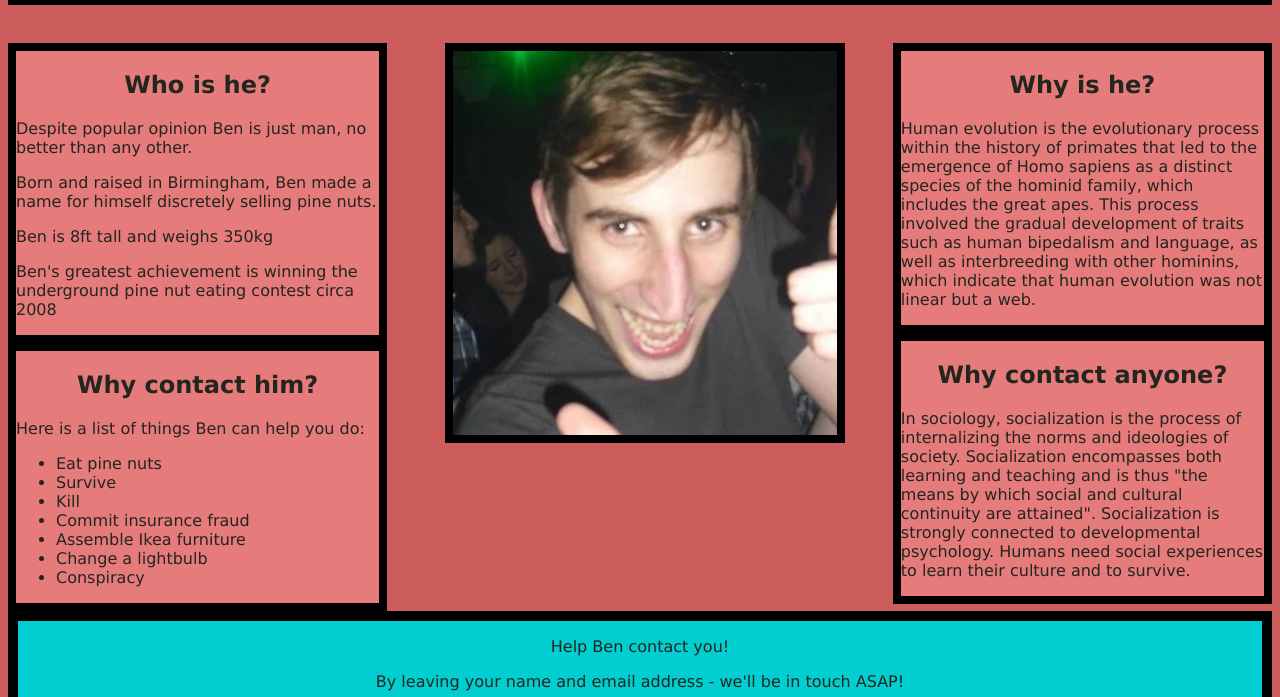
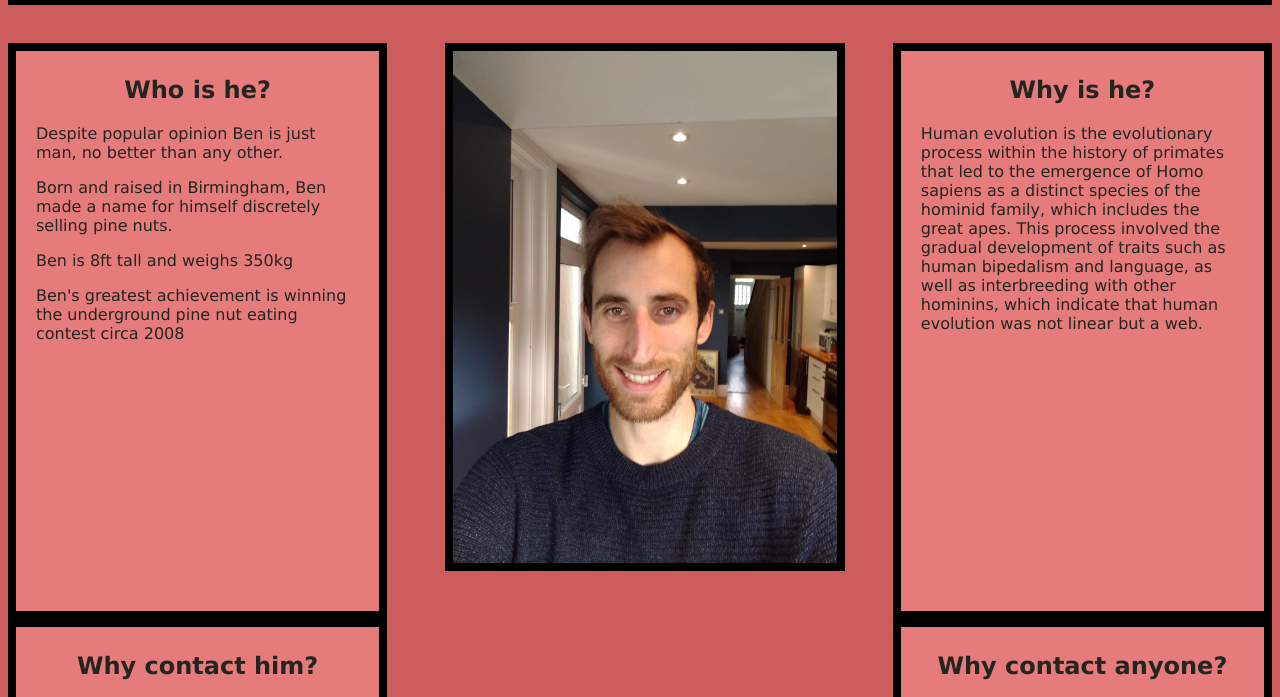
Before and after one commit to BGrowcott/MiniProject, a plain HTML site: page index.html in a window 1280 px wide. Shown: the part 83-780 px from the top of the page. Drawn offline with Linux system fonts and the light colour scheme.

Commit message:
Added screen size optimization further

```diff
--- a/assets/css/style.css
+++ b/assets/css/style.css
@@ -39,7 +39,8 @@ body {
 .article {
     border: 8px solid black;
     background-color: rgb(230, 123, 123);
-    height: auto;
+    height: 550px;
+    padding: 5px 20px;
 }
 
 .float-left {
@@ -113,6 +114,10 @@ footer {
         margin-right: auto;
         position:unset;
     }
+
+    .article {
+        height: auto;
+    }
 }
 
 @media screen and (max-width:740px) {
--- a/index.html
+++ b/index.html
@@ -1,6 +1,12 @@
 <!DOCTYPE html>
 <html lang="en">
   <head>
+    <meta
+      name="description"
+      content="Contact page for Ben
+            with links to his social media
+            and contact form"
+    />
     <meta charset="UTF-8" />
     <meta http-equiv="X-UA-Compatible" content="IE=edge" />
     <meta name="viewport" content="width=device-width, initial-scale=1.0" />
@@ -33,7 +39,7 @@
     <br />
     <main>
       <section id="section1" class="float-left">
-        <article class="article">
+        <article class="article" id="article1">
           <h2 class="text-center">Who is he?</h2>
           <p>
             Despite popular opinion Ben is just man, no better than any other.
@@ -49,7 +55,7 @@
           </p>
         </article>
 
-        <article class="article">
+        <article class="article" id="article2">
           <h2 class="text-center">Why contact him?</h2>
           <p>Here is a list of things Ben can help you do:</p>
           <ul>
@@ -64,13 +70,14 @@
         </article>
       </section>
 
-
-          <img id="section2" src="./assets/images/Ben.webp" alt="Photo of Ben himself" />
-
-
+      <img
+        id="section2"
+        src="./assets/images/Ben2.jpg"
+        alt="Photo of Ben himself"
+      />
 
       <section id="section3" class="float-right">
-        <article class="article">
+        <article class="article" id="article3">
           <h2 class="text-center">Why is he?</h2>
           <p>
             Human evolution is the evolutionary process within the history of
@@ -83,7 +90,7 @@
           </p>
         </article>
 
-        <article class="article">
+        <article class="article" id="article4">
           <h2 class="text-center">Why contact anyone?</h2>
           <p>
             In sociology, socialization is the process of internalizing the
```
